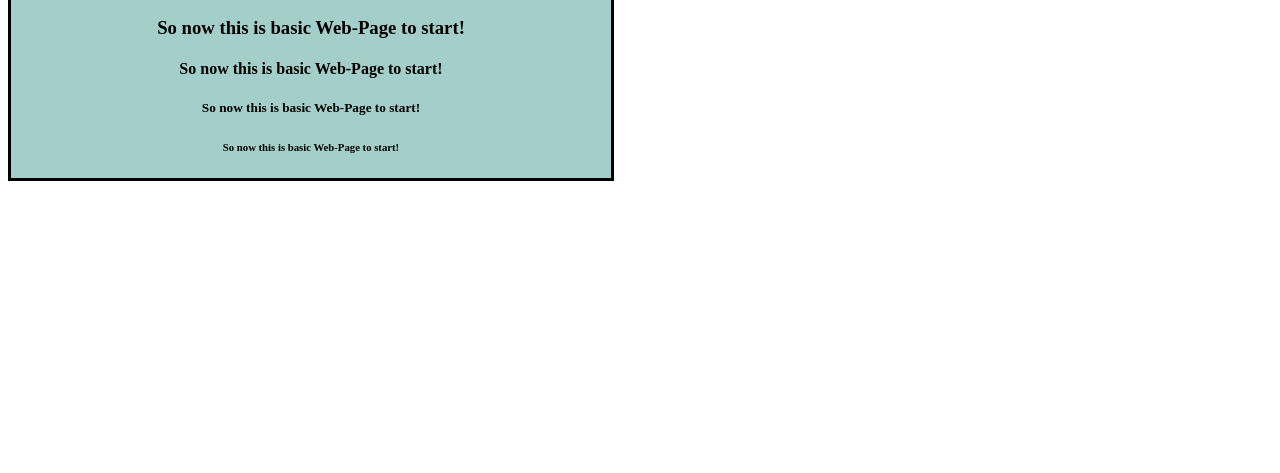
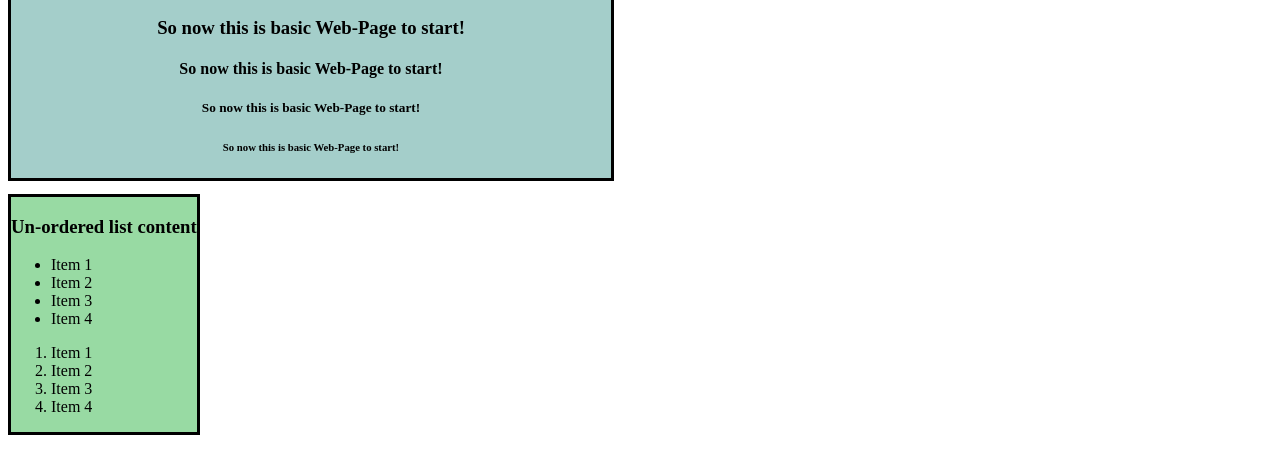
Before and after one commit to Fs0ci3ty19/git_test, a plain HTML site: page html-boilerplate/index.html in a window 1280 px wide. Shown: the part 225-698 px from the top of the page. Drawn offline with Linux system fonts and the light colour scheme.

Commit message:
add ul and ol and li elements in index.html

```diff
--- a/html-boilerplate/index.html
+++ b/html-boilerplate/index.html
@@ -33,6 +33,25 @@
         <h6>So now this is basic Web-Page to start!</h6>
     </div>
 
+    <div style="background-color:#98daa3; border: 3px solid; width: auto; display: inline-block; margin-top: 1%;">
+        <h3>Un-ordered list content</h3>
+        <ul>
+            <li>Item 1</li>
+            <li>Item 2</li>
+            <li>Item 3</li>
+            <li>Item 4</li>
+        </ul>
+
+        <ol>
+            <li>Item 1</li>
+            <li>Item 2</li>
+            <li>Item 3</li>
+            <li>Item 4</li>
+        </ol>
+
+    </div>
+
+
 </body>
 
 </html>
```
